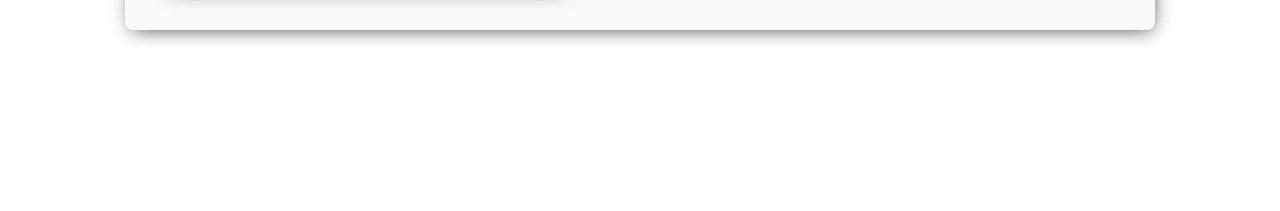
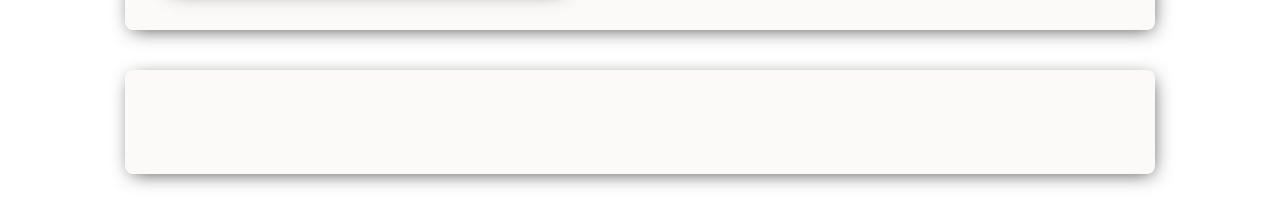
Before and after one commit to Thoran91/portfolio, a React (Create React App) app: page / in a window 1280 px wide. Shown: the part 1760-1971 px from the top of the page. Before the commit the page ends 1830 px from the top, so only its background shows below. Built offline with nearby package versions, Linux system fonts and the light colour scheme.

Commit message:
font awesome fiddling

```diff
--- a/src/App.css
+++ b/src/App.css
@@ -2,7 +2,7 @@
   margin: 0px;
 }
 
-.App-header {
+.app-header {
   background-image:
     linear-gradient(to right, rgba(255, 255, 255, 0.2), rgba(255, 20, 20, 0.2)),
     url("https://res.cloudinary.com/tom-horan/image/upload/v1618494442/LeWagonPicTH_r8xt8v.jpg");
@@ -67,10 +67,6 @@
   max-width: 200vh;
 }
 
-.project-text {
-
-}
-
 .project-text a {
   font-size: 40px;
   text-decoration: none;
@@ -79,7 +75,9 @@
 
 }
 
-a:hover {
+.project-text a:hover {
+  text-decoration: none;
+  color: black;
   opacity: 1;
 }
 
@@ -91,3 +89,32 @@ a:hover {
 max-width: 90%;
 box-shadow: 2px 4px 19px -5px rgba(0,0,0,0.76);
 }
+
+.app-footer {
+  margin: 5vh;
+  padding: 5vh;
+  border-radius: 1vh;
+  background: rgb(252, 249, 249);
+  box-shadow: 2px 4px 19px -5px rgba(0,0,0,0.76);
+  max-width: 200vh;
+
+  font-family: 'Inter', sans-serif;
+
+}
+
+.app-footer a {
+ color: black;
+ opacity: 0.8;
+ text-decoration: none;
+}
+
+
+.app-footer a:hover {
+  color: black;
+  opacity: 1;
+  text-decoration: none;
+}
+
+.app-footer i {
+  color: black;
+}
--- a/src/App.js
+++ b/src/App.js
@@ -5,10 +5,11 @@ function App() {
   return (
     <div className="App">
       <div class="container">
-        <header className="App-header">
+        <header className="app-header">
           <link rel="preconnect" href="https://fonts.gstatic.com"></link>
           <link href="https://fonts.googleapis.com/css2?family=Inter:wght@700&display=swap" rel="stylesheet"></link>
           <link rel="stylesheet" href="https://cdn.jsdelivr.net/gh/devicons/devicon@v2.11.0/devicon.min.css"></link>
+          <link rel="stylesheet" href="http://maxcdn.bootstrapcdn.com/font-awesome/4.3.0/css/font-awesome.min.css"></link>
           <h1 class="header-text">
             Tom Horan
           <br/>
@@ -79,6 +80,9 @@ function App() {
               </div>
           </div>
         </body>
+        <footer className="app-footer">
+          <a href="mailto:tomhoran91@gmail.com"><i class="fas fa-envelope"></i></a>
+        </footer>
       </div>
     </div>
 
--- a/src/index.css
+++ b/src/index.css
@@ -1,6 +1,5 @@
 body {
   margin: 0;
-  position: relative;
   font-family: -apple-system, BlinkMacSystemFont, 'Segoe UI', 'Roboto', 'Oxygen',
     'Ubuntu', 'Cantarell', 'Fira Sans', 'Droid Sans', 'Helvetica Neue',
     sans-serif;
```
